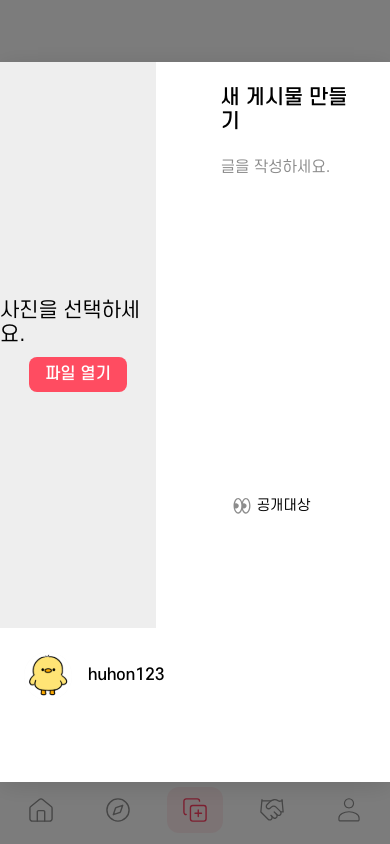
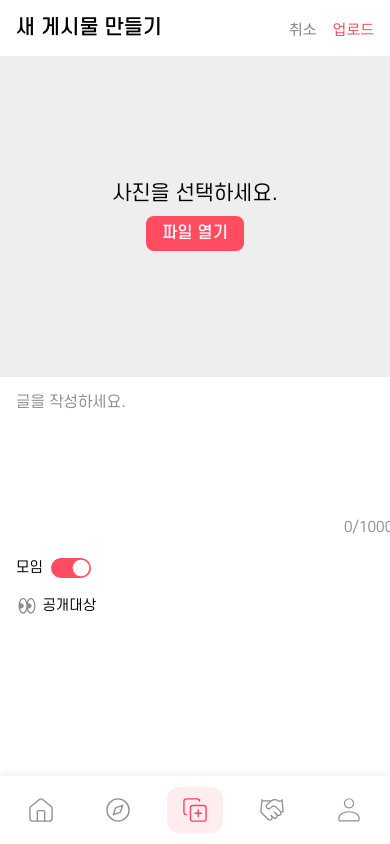
Before and after one commit to Team-Solvit/Nuri-Client, a Next.js app: page /creating in a window 390 px wide. Built offline with nearby package versions, Linux system fonts and the light colour scheme.

Commit message:
feat(SOLVIT25-81) :: 만들기 모바일 퍼블리싱

```diff
--- a/src/components/ui/creating/index.tsx
+++ b/src/components/ui/creating/index.tsx
@@ -1,9 +1,10 @@
 'use client'
 
-import React, { useState } from 'react';
+import React, { useState, useEffect } from 'react';
 import * as S from './style';
 import Image from 'next/image';
 import Square from '../button/square';
+import Header from '../header';
 
 interface CreatingModalProps {
     onClose: () => void;
@@ -15,6 +16,21 @@ export default function CreatingModal({ onClose }: CreatingModalProps) {
     const [previewImage, setPreviewImage] = useState<string | null>(null);
     const [publicTarget, setPublicTarget] = useState('공개대상');
     const [isDropdownOpen, setIsDropdownOpen] = useState(false);
+    const [isMobile, setIsMobile] = useState(false);
+
+    useEffect(() => {
+        const handleResize = () => {
+            setIsMobile(window.innerWidth <= 430);
+        };
+
+        handleResize();
+        window.addEventListener('resize', handleResize);
+
+        return () => {
+            window.removeEventListener('resize', handleResize);
+        };
+    }, []);
+
 
     const handleFileChange = (e: React.ChangeEvent<HTMLInputElement>) => {
         const file = e.target.files?.[0];
@@ -57,6 +73,13 @@ export default function CreatingModal({ onClose }: CreatingModalProps) {
                 e.stopPropagation();
                 handleModalClick();
             }}>
+                {isMobile && (
+                    <S.HeaderM>
+                        <S.Title>새 게시물 만들기</S.Title>
+                        <button onClick={onClose} style={{ backgroundColor: 'white', border: 'none', color: 'gray', fontSize: '15px', marginLeft: 'auto' }}>취소</button>
+                        <button onClick={onClose} style={{ backgroundColor: 'white', border: 'none', color: '#FF4C61', fontSize: '15px' }}>업로드</button>
+                    </S.HeaderM>
+                )}
                 <S.Left>
                     <S.Image>
                         <S.InputImage>
@@ -99,9 +122,16 @@ export default function CreatingModal({ onClose }: CreatingModalProps) {
                 </S.Left>
 
                 <S.Main>
-                    <S.Header>
-                        <S.Title>새 게시물 만들기</S.Title>
-                        <S.ToggleWrap>
+                    <S.Textarea
+                        placeholder="글을 작성하세요."
+                        value={content}
+                        onChange={e => setContent(e.target.value)}
+                        maxLength={9999}
+                    />
+                    <S.CharCount>{content.length}/10000</S.CharCount>
+
+                    {isMobile && (
+                        <S.ToggleWrap style={{ marginTop: '1rem' }}>
                             <S.ToggleLabel>모임</S.ToggleLabel>
                             <S.ToggleButton
                                 className={isPublic ? '' : 'inactive'}
@@ -125,15 +155,37 @@ export default function CreatingModal({ onClose }: CreatingModalProps) {
                                 />
                             </S.ToggleButton>
                         </S.ToggleWrap>
-                    </S.Header>
+                    )}
 
-                    <S.Textarea
-                        placeholder="글을 작성하세요."
-                        value={content}
-                        onChange={e => setContent(e.target.value)}
-                        maxLength={9999}
-                    />
-                    <S.CharCount>{content.length}/10000</S.CharCount>
+                    {!isMobile && (
+                        <S.Header>
+                            <S.Title>새 게시물 만들기</S.Title>
+                            <S.ToggleWrap>
+                                <S.ToggleLabel>모임</S.ToggleLabel>
+                                <S.ToggleButton
+                                    className={isPublic ? '' : 'inactive'}
+                                    onClick={() => setIsPublic(prev => !prev)}
+                                >
+                                    <Image
+                                        src="/icons/toggleOn.svg"
+                                        alt="토글 ON"
+                                        width={40}
+                                        height={30}
+                                        className="on"
+                                        style={{ marginLeft: '8px' }}
+                                    />
+                                    <Image
+                                        src="/icons/toggleOff.svg"
+                                        alt="토글 OFF"
+                                        width={50}
+                                        height={28}
+                                        className="off"
+                                        style={{ marginTop: '2px' }}
+                                    />
+                                </S.ToggleButton>
+                            </S.ToggleWrap>
+                        </S.Header>
+                    )}
 
                     <S.Row>
                         <S.PublicWrap
@@ -180,6 +232,7 @@ export default function CreatingModal({ onClose }: CreatingModalProps) {
                     </S.ButtonRow>
                 </S.Main>
             </S.Modal>
+            <Header />
         </S.Overlay>
     );
 }
--- a/src/components/ui/creating/style.ts
+++ b/src/components/ui/creating/style.ts
@@ -1,5 +1,6 @@
 import styled from '@emotion/styled';
 import { colors, fontSizes, radius } from '@/styles/theme';
+import { mq } from '@/styles/media';
 
 export const Overlay = styled.div`
   position: fixed;
@@ -20,6 +21,11 @@ export const Image = styled.div`
   position: relative;
   overflow: hidden;
   background: ${colors.line2};
+
+  ${mq.mobile} {
+    height: 38vh;
+    width: 100%;
+  }
 `
 
 export const InputImage = styled.div`
@@ -76,6 +82,23 @@ export const Modal = styled.div`
   display: flex;
   gap: 1.5rem;
   position: relative;
+
+  ${mq.mobile} {
+    width: 100%;
+    height: 100%;
+    border-radius: 0;
+    display: flex;
+    gap: 0;
+    flex-direction: column;
+  }
+`
+
+export const HeaderM = styled.div`
+  ${mq.mobile} {
+    display: flex;
+    padding: 1rem;
+    gap: 1rem;
+  }
 `
 
 export const Header = styled.div`
@@ -97,6 +120,11 @@ export const PublicIconWrap = styled.div`
   display: flex;
   align-items: center;
   gap: 6px;
+
+  ${mq.mobile} {
+    margin-left: -0.1rem;
+    margin-top: 0.5rem;
+  }
 `
 
 export const ProfileRow = styled.div`
@@ -104,6 +132,10 @@ export const ProfileRow = styled.div`
   gap: 1rem;
   padding: 1.5rem;
   align-items: center;
+
+  ${mq.mobile} {
+    display: none;
+  }
 `
 
 export const ProfileImg = styled.div`
@@ -137,6 +169,12 @@ export const Textarea = styled.textarea`
     font-family: "SCoreDream", sans-serif;
     font-size: 15px;
   }
+
+  ${mq.mobile} {
+    min-height: 15vh;
+    margin-top: -0.5rem;
+    margin-left: 0.5rem;
+  }
 `
 
 export const Row = styled.div`
@@ -150,6 +188,10 @@ export const CharCount = styled.div`
   font-size: ${fontSizes.Small};
   color: ${colors.gray};
   margin-left: 19rem;
+
+  ${mq.mobile} {
+    margin-left:  21rem;
+  }
 `
 
 export const ToggleWrap = styled.div`
@@ -161,6 +203,10 @@ export const ToggleLabel = styled.span`
   font-size: 14px;
   font-weight: 400;
   margin-top: 2px;
+
+  ${mq.mobile} {
+    margin-left: 0.5rem;
+  }
 `
 
 export const ToggleButton = styled.button`
```
